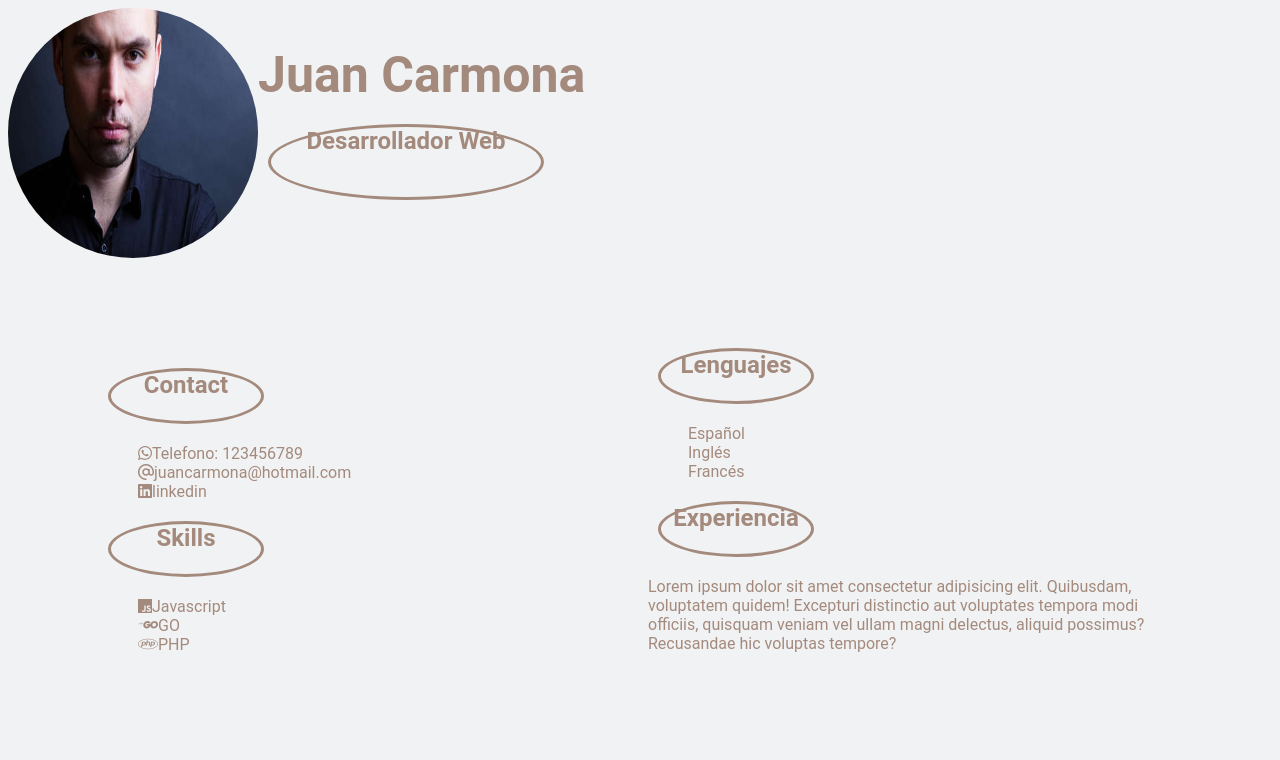
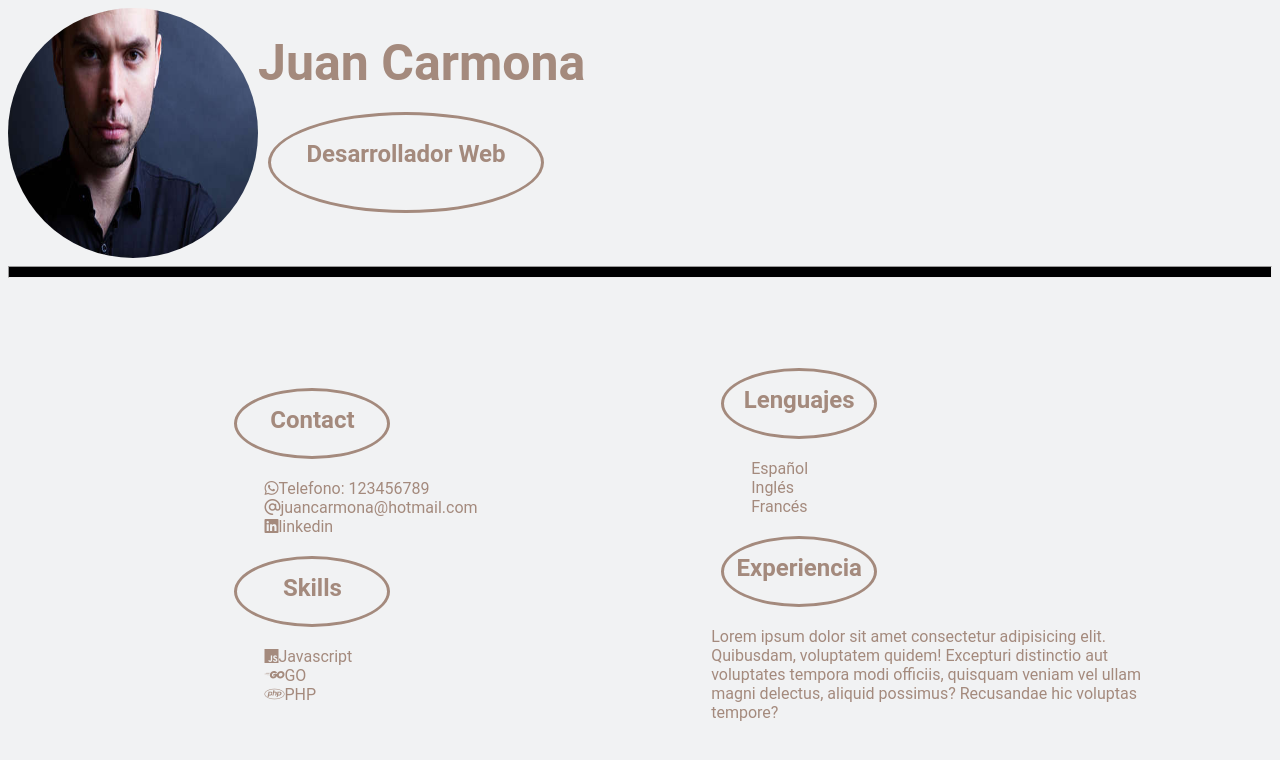
Before and after one commit to David58219/Mi_CV, a plain HTML site: page index.html in a window 1280 px wide. Drawn offline with Linux system fonts and the light colour scheme.

Commit message:
nuevos_cambios

```diff
--- a/assets/css/style.css
+++ b/assets/css/style.css
@@ -28,11 +28,18 @@ header {
     margin: 0;
 
 }
+hr {
+    height: 10px;
+    background-color: black;
+  }
 
 /* Cuerpo de Curriculum */
 .cuerpo {
     columns: 100px 2;
     margin: 90px;
+    align-content: center;
+    padding-left: 10%;
+    border-top: 5px;
 }
 
 .subtitulo {
@@ -44,6 +51,7 @@ header {
     border-style: solid;
     border-width: 3px;
     border-color: rgb(164, 138, 125);
+    padding-top: 15px;
 }
 .subtitulo1 {
     width: 270px;
@@ -54,6 +62,7 @@ header {
     border-style: solid;
     border-width: 3px;
     border-color: rgb(164, 138, 125);
+    padding-top: 25px;
 }
 
 .contenido {
--- a/index.html
+++ b/index.html
@@ -15,6 +15,7 @@
             <h2 class="subtitulo1" >Desarrollador Web</h2>
         </div>
     </Header>
+    <hr>
 
             <section class="cuerpo">
 
```
